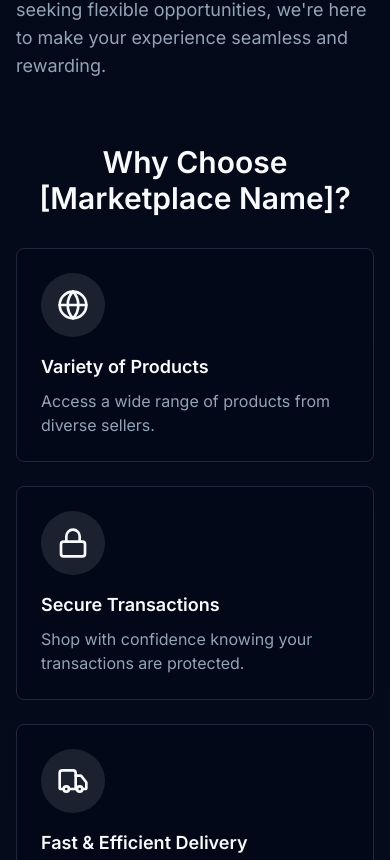
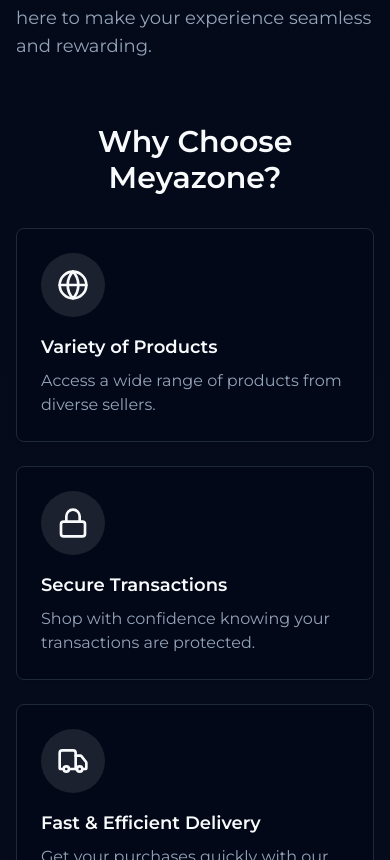
Before and after one commit to Mel-Turham/Meyazone, a Next.js app: page /about in a window 390 px wide. Shown: the part 1140-2000 px from the top of the page. Built offline with nearby package versions, Linux system fonts and the light colour scheme.

Commit message:
update ui

```diff
--- a/app/(main)/about/page.tsx
+++ b/app/(main)/about/page.tsx
@@ -1,126 +1,184 @@
-'use client'
+'use client';
 
-import { motion, useScroll, useTransform } from 'framer-motion'
-import { Button } from "@/components/ui/button"
-import { Card, CardContent } from "@/components/ui/card"
-import { Tabs, TabsContent, TabsList, TabsTrigger } from "@/components/ui/tabs"
-import Link from 'next/link'
-import { ArrowRight, CheckCircle, Globe, Lock, Truck, Users, Star, Zap } from 'lucide-react'
-import Image from 'next/image'
+import { motion, useScroll, useTransform } from 'framer-motion';
+import { Button, buttonVariants } from '@/components/ui/button';
+import { Card, CardContent } from '@/components/ui/card';
+import { Tabs, TabsContent, TabsList, TabsTrigger } from '@/components/ui/tabs';
+import Link from 'next/link';
+import {
+  ArrowRight,
+  CheckCircle,
+  Globe,
+  Lock,
+  Truck,
+  Users,
+  Star,
+  Zap,
+} from 'lucide-react';
+import Image from 'next/image';
 
 export default function AboutUs() {
-  const { scrollYProgress } = useScroll()
-  const scale = useTransform(scrollYProgress, [0, 1], [0.8, 1])
+  const { scrollYProgress } = useScroll();
+  const scale = useTransform(scrollYProgress, [0, 1], [0.8, 1]);
 
   const fadeInUp = {
     initial: { opacity: 0, y: 20 },
     animate: { opacity: 1, y: 0 },
-    transition: { duration: 0.6 }
-  }
+    transition: { duration: 0.6 },
+  };
 
   return (
-    <div className="min-h-screen bg-gradient-to-b from-background to-secondary/20">
-      <div className="container mx-auto px-4 py-12 max-w-5xl">
+    <div className='min-h-screen bg-gradient-to-b from-background to-secondary/20'>
+      <div className='container mx-auto px-4 py-12 max-w-5xl'>
         <motion.h1
-          className="text-5xl font-bold mb-8 text-center bg-clip-text text-transparent bg-gradient-to-r from-primary to-primary-foreground"
+          className='text-5xl font-bold mb-8 text-center bg-clip-text text-transparent bg-gradient-to-r from-primary to-primary-foreground'
           style={{ scale }}
           {...fadeInUp}
         >
-          About [Marketplace Name]
+          About Meyazone
         </motion.h1>
 
-        <motion.section className="mb-16 text-center" {...fadeInUp}>
-          <h2 className="text-3xl font-semibold mb-4">Welcome to Our Community</h2>
-          <p className="text-xl text-muted-foreground max-w-3xl mx-auto">
-            At [Marketplace Name], we're more than just a platform – we're a thriving ecosystem
-            that connects customers, sellers, and drivers. Our marketplace is built on the foundation
-            of mutual growth and success for all our users.
+        <motion.section className='mb-16 text-center' {...fadeInUp}>
+          <h2 className='text-3xl font-semibold mb-4'>
+            Welcome to Our Community
+          </h2>
+          <p className='text-xl text-muted-foreground max-w-3xl mx-auto'>
+            At Meyazone, we're more than just a platform – we're a thriving
+            ecosystem that connects customers, sellers, and drivers. Our
+            marketplace is built on the foundation of mutual growth and success
+            for all our users.
           </p>
         </motion.section>
 
-        <motion.section className="mb-16" {...fadeInUp}>
-          <div className="relative h-64 mb-8 rounded-xl overflow-hidden">
+        <motion.section className='mb-16' {...fadeInUp}>
+          <div className='relative h-64 mb-8 rounded-xl overflow-hidden'>
             <Image
-              src="/placeholder.svg?height=400&width=800"
-              alt="Marketplace community"
-              layout="fill"
-              objectFit="cover"
+              src='/placeholder.svg?height=400&width=800'
+              alt='Marketplace community'
+              layout='fill'
+              objectFit='cover'
             />
-            <div className="absolute inset-0 bg-gradient-to-r from-primary/80 to-transparent flex items-center p-8">
-              <h2 className="text-3xl font-bold text-white max-w-md">Our Mission: Simplifying Commerce for Everyone</h2>
+            <div className='absolute inset-0 bg-gradient-to-r from-primary/80 to-transparent flex items-center p-8'>
+              <h2 className='text-3xl font-bold text-white max-w-md'>
+                Our Mission: Simplifying Commerce for Everyone
+              </h2>
             </div>
           </div>
-          <p className="text-lg text-muted-foreground">
-            Whether you're a customer looking for the perfect product, a seller aiming to reach a wider audience,
-            or a driver seeking flexible opportunities, we're here to make your experience seamless and rewarding.
+          <p className='text-lg text-muted-foreground'>
+            Whether you're a customer looking for the perfect product, a seller
+            aiming to reach a wider audience, or a driver seeking flexible
+            opportunities, we're here to make your experience seamless and
+            rewarding.
           </p>
         </motion.section>
 
-        <motion.section className="mb-16" {...fadeInUp}>
-          <h2 className="text-3xl font-semibold mb-8 text-center">Why Choose [Marketplace Name]?</h2>
-          <div className="grid grid-cols-1 md:grid-cols-2 lg:grid-cols-3 gap-6">
+        <motion.section className='mb-16' {...fadeInUp}>
+          <h2 className='text-3xl font-semibold mb-8 text-center'>
+            Why Choose Meyazone?
+          </h2>
+          <div className='grid grid-cols-1 md:grid-cols-2 lg:grid-cols-3 gap-6'>
             {[
-              { icon: Globe, title: "Variety of Products", description: "Access a wide range of products from diverse sellers." },
-              { icon: Lock, title: "Secure Transactions", description: "Shop with confidence knowing your transactions are protected." },
-              { icon: Truck, title: "Fast & Efficient Delivery", description: "Get your purchases quickly with our reliable delivery network." },
-              { icon: Users, title: "Support for Sellers", description: "Empower your business with our seller-friendly platform." },
-              { icon: Star, title: "Customer Satisfaction", description: "Your happiness is our top priority." },
-              { icon: Zap, title: "Sustainability Commitment", description: "Join us in our efforts for a greener future." },
+              {
+                icon: Globe,
+                title: 'Variety of Products',
+                description:
+                  'Access a wide range of products from diverse sellers.',
+              },
+              {
+                icon: Lock,
+                title: 'Secure Transactions',
+                description:
+                  'Shop with confidence knowing your transactions are protected.',
+              },
+              {
+                icon: Truck,
+                title: 'Fast & Efficient Delivery',
+                description:
+                  'Get your purchases quickly with our reliable delivery network.',
+              },
+              {
+                icon: Users,
+                title: 'Support for Sellers',
+                description:
+                  'Empower your business with our seller-friendly platform.',
+              },
+              {
+                icon: Star,
+                title: 'Customer Satisfaction',
+                description: 'Your happiness is our top priority.',
+              },
+              {
+                icon: Zap,
+                title: 'Sustainability Commitment',
+                description: 'Join us in our efforts for a greener future.',
+              },
             ].map((item, index) => (
-              <Card key={index} className="overflow-hidden group">
-                <CardContent className="p-6">
+              <Card key={index} className='overflow-hidden group'>
+                <CardContent className='p-6'>
                   <motion.div
-                    className="mb-4 bg-primary/10 w-16 h-16 rounded-full flex items-center justify-center group-hover:bg-primary/20 transition-colors duration-300"
+                    className='mb-4 bg-primary/10 w-16 h-16 rounded-full flex items-center justify-center group-hover:bg-primary/20 transition-colors duration-300'
                     whileHover={{ scale: 1.1 }}
                     whileTap={{ scale: 0.9 }}
                   >
-                    <item.icon className="h-8 w-8 text-primary" />
+                    <item.icon className='h-8 w-8 text-primary' />
                   </motion.div>
-                  <h3 className="font-semibold text-lg mb-2">{item.title}</h3>
-                  <p className="text-muted-foreground">{item.description}</p>
+                  <h3 className='font-semibold text-lg mb-2'>{item.title}</h3>
+                  <p className='text-muted-foreground'>{item.description}</p>
                 </CardContent>
               </Card>
             ))}
           </div>
         </motion.section>
 
-        <motion.section className="mb-16" {...fadeInUp}>
-          <h2 className="text-3xl font-semibold mb-8 text-center">A Growing Community</h2>
-          <Tabs defaultValue="customers" className="w-full">
-            <TabsList className="grid w-full grid-cols-3">
-              <TabsTrigger value="customers">Customers</TabsTrigger>
-              <TabsTrigger value="sellers">Sellers</TabsTrigger>
-              <TabsTrigger value="drivers">Drivers</TabsTrigger>
+        <motion.section className='mb-16' {...fadeInUp}>
+          <h2 className='text-3xl font-semibold mb-8 text-center'>
+            A Growing Community
+          </h2>
+          <Tabs defaultValue='customers' className='w-full'>
+            <TabsList className='grid w-full grid-cols-3'>
+              <TabsTrigger value='customers'>Customers</TabsTrigger>
+              <TabsTrigger value='sellers'>Sellers</TabsTrigger>
+              <TabsTrigger value='drivers'>Drivers</TabsTrigger>
             </TabsList>
-            <TabsContent value="customers" className="mt-4">
+            <TabsContent value='customers' className='mt-4'>
               <Card>
-                <CardContent className="p-6">
-                  <h3 className="text-xl font-semibold mb-2">For Our Valued Customers</h3>
-                  <p className="text-muted-foreground">
-                    Discover a world of products at your fingertips. Enjoy secure shopping, fast delivery,
-                    and exceptional customer service. Join our community of satisfied shoppers today!
+                <CardContent className='p-6'>
+                  <h3 className='text-xl font-semibold mb-2'>
+                    For Our Valued Customers
+                  </h3>
+                  <p className='text-muted-foreground'>
+                    Discover a world of products at your fingertips. Enjoy
+                    secure shopping, fast delivery, and exceptional customer
+                    service. Join our community of satisfied shoppers today!
                   </p>
                 </CardContent>
               </Card>
             </TabsContent>
-            <TabsContent value="sellers" className="mt-4">
+            <TabsContent value='sellers' className='mt-4'>
               <Card>
-                <CardContent className="p-6">
-                  <h3 className="text-xl font-semibold mb-2">For Ambitious Sellers</h3>
-                  <p className="text-muted-foreground">
-                    Expand your reach and grow your business with our seller-friendly platform.
-                    Benefit from our large customer base, easy-to-use tools, and dedicated support.
+                <CardContent className='p-6'>
+                  <h3 className='text-xl font-semibold mb-2'>
+                    For Ambitious Sellers
+                  </h3>
+                  <p className='text-muted-foreground'>
+                    Expand your reach and grow your business with our
+                    seller-friendly platform. Benefit from our large customer
+                    base, easy-to-use tools, and dedicated support.
                   </p>
                 </CardContent>
               </Card>
             </TabsContent>
-            <TabsContent value="drivers" className="mt-4">
+            <TabsContent value='drivers' className='mt-4'>
               <Card>
-                <CardContent className="p-6">
-                  <h3 className="text-xl font-semibold mb-2">For Dedicated Drivers</h3>
-                  <p className="text-muted-foreground">
-                    Join our network of drivers and enjoy flexible opportunities. Benefit from our
-                    user-friendly app, fair compensation, and the chance to be part of a growing community.
+                <CardContent className='p-6'>
+                  <h3 className='text-xl font-semibold mb-2'>
+                    For Dedicated Drivers
+                  </h3>
+                  <p className='text-muted-foreground'>
+                    Join our network of drivers and enjoy flexible
+                    opportunities. Benefit from our user-friendly app, fair
+                    compensation, and the chance to be part of a growing
+                    community.
                   </p>
                 </CardContent>
               </Card>
@@ -128,60 +186,82 @@ export default function AboutUs() {
           </Tabs>
         </motion.section>
 
-        <motion.section className="mb-16" {...fadeInUp}>
-          <h2 className="text-3xl font-semibold mb-8 text-center">Our Values</h2>
-          <div className="grid grid-cols-1 md:grid-cols-2 gap-6">
+        <motion.section className='mb-16' {...fadeInUp}>
+          <h2 className='text-3xl font-semibold mb-8 text-center'>
+            Our Values
+          </h2>
+          <div className='grid grid-cols-1 md:grid-cols-2 gap-6'>
             {[
-              { title: "Trust", description: "The foundation of every interaction on our platform." },
-              { title: "Security", description: "Protecting your data and transactions is our top priority." },
-              { title: "Customer Satisfaction", description: "Your happiness drives our innovation." },
-              { title: "Continuous Innovation", description: "We're always evolving to serve you better." },
+              {
+                title: 'Trust',
+                description:
+                  'The foundation of every interaction on our platform.',
+              },
+              {
+                title: 'Security',
+                description:
+                  'Protecting your data and transactions is our top priority.',
+              },
+              {
+                title: 'Customer Satisfaction',
+                description: 'Your happiness drives our innovation.',
+              },
+              {
+                title: 'Continuous Innovation',
+                description: "We're always evolving to serve you better.",
+              },
             ].map((value, index) => (
-              <Card key={index} className="overflow-hidden">
-                <CardContent className="p-6">
+              <Card key={index} className='overflow-hidden'>
+                <CardContent className='p-6'>
                   <motion.div
-                    className="flex items-center mb-4"
+                    className='flex items-center mb-4'
                     initial={{ x: -20, opacity: 0 }}
                     whileInView={{ x: 0, opacity: 1 }}
                     transition={{ delay: index * 0.1 }}
                   >
-                    <CheckCircle className="h-6 w-6 text-primary mr-2" />
-                    <h3 className="font-semibold text-lg">{value.title}</h3>
+                    <CheckCircle className='h-6 w-6 text-primary mr-2' />
+                    <h3 className='font-semibold text-lg'>{value.title}</h3>
                   </motion.div>
-                  <p className="text-muted-foreground">{value.description}</p>
+                  <p className='text-muted-foreground'>{value.description}</p>
                 </CardContent>
               </Card>
             ))}
           </div>
         </motion.section>
 
-        <motion.section className="mb-16 text-center" {...fadeInUp}>
-          <h2 className="text-3xl font-semibold mb-4">Join Our Marketplace</h2>
-          <p className="text-lg text-muted-foreground mb-8 max-w-2xl mx-auto">
-            Whether you're a customer, seller, or driver, there's a place for you in our community.
-            Join us today and experience the future of commerce.
+        <motion.section className='mb-16 text-center' {...fadeInUp}>
+          <h2 className='text-3xl font-semibold mb-4'>Join Our Marketplace</h2>
+          <p className='text-lg text-muted-foreground mb-8 max-w-2xl mx-auto'>
+            Whether you're a customer, seller, or driver, there's a place for
+            you in our community. Join us today and experience the future of
+            commerce.
           </p>
           <motion.div whileHover={{ scale: 1.05 }} whileTap={{ scale: 0.95 }}>
-            <Button size="lg" className="bg-gradient-to-r from-primary to-primary-foreground text-white">
-              Get Started
-              <ArrowRight className="ml-2 h-4 w-4" />
-            </Button>
+            <Link
+              href={'/shop'}
+              className={` bg-gradient-to-r from-primary to-primary-foreground text-white  ${buttonVariants(
+                { variant: 'default', size: 'lg' }
+              )}`}
+            >
+              Shop now
+              <ArrowRight className='ml-2 h-4 w-4' />
+            </Link>
           </motion.div>
         </motion.section>
 
-        <motion.section className="text-center" {...fadeInUp}>
-          <h2 className="text-3xl font-semibold mb-4">Contact Us</h2>
-          <p className="text-lg text-muted-foreground mb-8 max-w-2xl mx-auto">
+        <motion.section className='text-center' {...fadeInUp}>
+          <h2 className='text-3xl font-semibold mb-4'>Contact Us</h2>
+          <p className='text-lg text-muted-foreground mb-8 max-w-2xl mx-auto'>
             Have questions? We're here to help. Reach out to our team anytime.
           </p>
           <Link
-            href="/contact"
-            className="text-primary hover:text-primary-foreground transition-colors duration-300 text-lg font-semibold"
+            href='/contact'
+            className='text-primary hover:text-primary-foreground transition-colors duration-300 text-lg font-semibold'
           >
             Contact our support team
           </Link>
         </motion.section>
       </div>
     </div>
-  )
+  );
 }
--- a/app/(main)/blog/[id]/page.tsx
+++ b/app/(main)/blog/[id]/page.tsx
@@ -104,7 +104,7 @@ const SingleBlogPage = ({ params }: paramsProps) => {
                 <div className='space-x-3 '>
                   {blog?.tags.map((tag, index) => (
                     <Badge
-                      className='rounded capitalize font-medium tracking-wide'
+                      className='rounded capitalize p-2 font-medium tracking-wide'
                       key={index}
                     >
                       {tag}
@@ -133,10 +133,6 @@ const SingleBlogPage = ({ params }: paramsProps) => {
               </div>
             </div>
             <div className='space-y-5 pt-5 '>
-              <h2 className='text-4xl font-bold font-serif'>
-                Comments
-                <span className='font-normal text-muted-foreground'>(02)</span>
-              </h2>
               <CommentSection />
             </div>
           </div>
@@ -228,8 +224,6 @@ const SingleBlogPage = ({ params }: paramsProps) => {
           <PromoSection />
         </aside>
       </div>
-
-
     </section>
   );
 };
--- a/app/layout.tsx
+++ b/app/layout.tsx
@@ -1,11 +1,11 @@
 import type { Metadata } from 'next';
-import { Inter } from 'next/font/google';
+import { Montserrat } from 'next/font/google';
 import './globals.css';
 import { ThemeProvider } from '@/components/theme-provider';
 import { Suspense } from 'react';
 import Loading from '@/app/loading';
 
-const inter = Inter({ subsets: ['latin'] });
+const montserrat = Montserrat({ subsets: ['latin'] });
 
 export const metadata: Metadata = {
   title: 'Mayazone',
@@ -19,7 +19,7 @@ export default function RootLayout({
 }) {
   return (
     <html lang='en' suppressHydrationWarning>
-			<body className={inter.className}>
+      <body className={montserrat.className}>
         <ThemeProvider
           attribute='class'
           defaultTheme='dark'
--- a/components/AuthorBlog.tsx
+++ b/components/AuthorBlog.tsx
@@ -21,10 +21,10 @@ const AuthorBlog = () => {
         alt='author'
         width={300}
         height={300}
-				className='w-[200px] aspect-square rounded-full object-cover relative'
+        className='w-[200px] aspect-square rounded-full object-cover relative border-4 border-solid border-white'
       />
       <h3 className='text-xl font-semibold tracking-wider mt-4'>
-				William Atsano
+        Williams Atsamo
       </h3>
       <p className='text-sm text-center leading-7'>
         Hi! I`m an authtor of this blog. Read our post - be in trend!
--- a/sections/BlogComments.tsx
+++ b/sections/BlogComments.tsx
@@ -72,7 +72,7 @@ function CommentComponent({
           <AvatarFallback>{comment.user.name[0]}</AvatarFallback>
         </Avatar>
         <div className='flex-1'>
-          <div className='bg-gray-100 rounded-2xl px-4 py-2'>
+          <div className=' rounded-xl px-4 py-2 bg-gray-100 dark:bg-slate-900'>
             <div className='font-semibold'>{comment.user.name}</div>
             <p className='mt-1'>{comment.text}</p>
           </div>
@@ -80,7 +80,7 @@ function CommentComponent({
             <Button
               variant='ghost'
               size='sm'
-              className='text-xs text-gray-500 hover:text-gray-700'
+              className='text-xs text-gray-500 hover:text-gray-700 dark:text-white'
               onClick={() => setIsReplying(!isReplying)}
             >
               Reply
@@ -270,7 +270,12 @@ export default function CommentSection() {
 
   return (
     <div className='space-y-4 p-4'>
-      <h2 className='text-2xl font-bold mb-4'>Comments</h2>
+      <h2 className='text-4xl font-bold font-serif'>
+        Comments
+        <span className='font-normal text-muted-foreground ml-3'>
+          ({comments.length})
+        </span>
+      </h2>
       {comments.map((comment, index) => (
         <CommentComponent
           key={comment.id}
--- a/sections/PricingSection.tsx
+++ b/sections/PricingSection.tsx
@@ -28,15 +28,33 @@ const features = [
   { name: 'Listings', icon: <Tag className='w-4 h-4 mr-2' /> },
   { name: 'Transaction Fees', icon: <ShoppingCart className='w-4 h-4 mr-2' /> },
   { name: 'Shipping Labels', icon: <Truck className='w-4 h-4 mr-2' /> },
-  { name: 'Customer Support', icon: <Check className='w-4 h-4 mr-2' /> },
-  { name: 'Analytics Dashboard', icon: <Check className='w-4 h-4 mr-2' /> },
-  { name: 'Priority Placement', icon: <Check className='w-4 h-4 mr-2' /> },
-  { name: 'Bulk Listing Tools', icon: <Check className='w-4 h-4 mr-2' /> },
-  { name: 'API Access', icon: <Check className='w-4 h-4 mr-2' /> },
-  { name: 'Custom Storefront', icon: <Check className='w-4 h-4 mr-2' /> },
+  {
+    name: 'Customer Support',
+    icon: <Check className='w-4 h-4 mr-2 text-green-400' />,
+  },
+  {
+    name: 'Analytics Dashboard',
+    icon: <Check className='w-4 h-4 mr-2 text-green-400' />,
+  },
+  {
+    name: 'Priority Placement',
+    icon: <Check className='w-4 h-4 mr-2 text-green-400' />,
+  },
+  {
+    name: 'Bulk Listing Tools',
+    icon: <Check className='w-4 h-4 mr-2 text-green-400' />,
+  },
+  {
+    name: 'API Access',
+    icon: <Check className='w-4 h-4 mr-2 text-green-400' />,
+  },
+  {
+    name: 'Custom Storefront',
+    icon: <Check className='w-4 h-4 mr-2 text-green-400' />,
+  },
   {
     name: 'Dedicated Account Manager',
-    icon: <Check className='w-4 h-4 mr-2' />,
+    icon: <Check className='w-4 h-4 mr-2 text-green-400' />,
   },
 ];
 
@@ -95,7 +113,7 @@ export default function Pricing() {
 
   return (
     <section className='py-8'>
-      <div className='container mx-auto px-4'>
+      <div className='container'>
         <motion.h2
           className='text-4xl font-bold text-center mb-8'
           initial={{ opacity: 0, y: -50 }}
```
Lines whose indentation alone changed are shown as unchanged.
